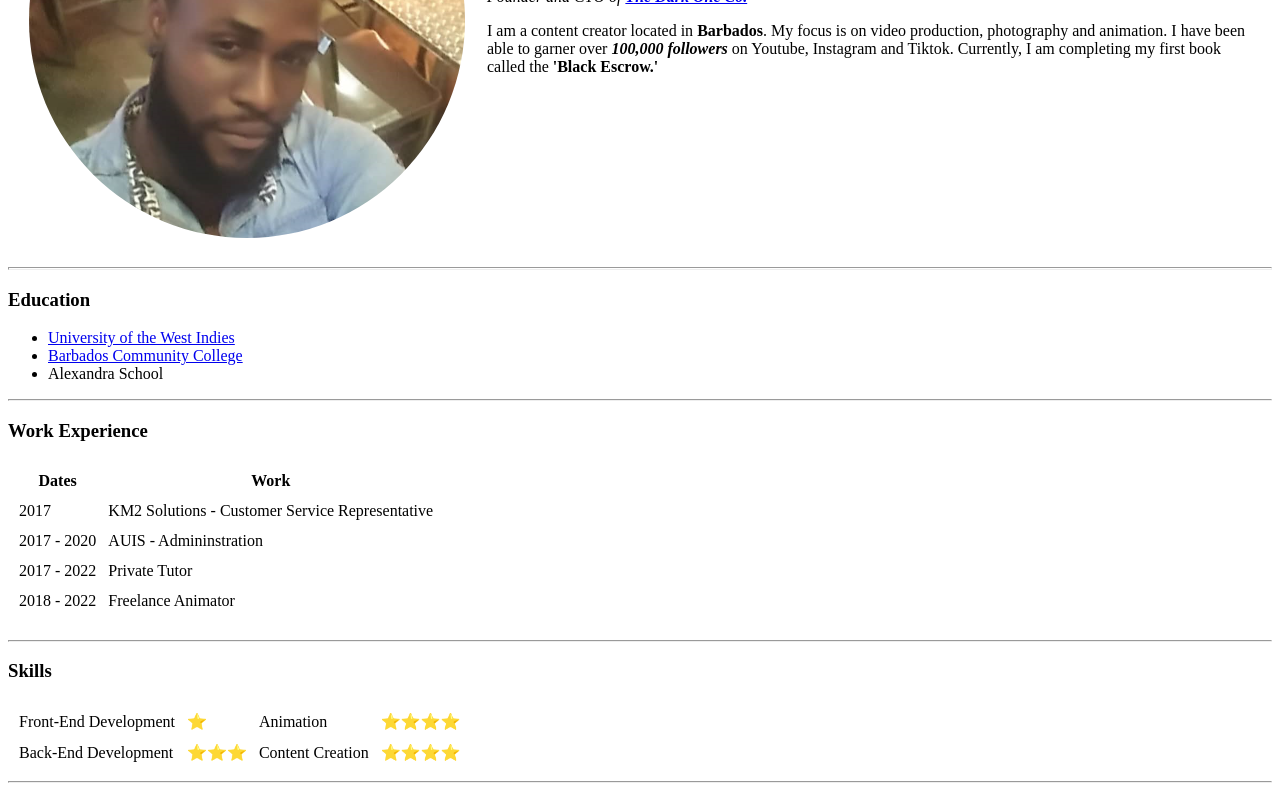
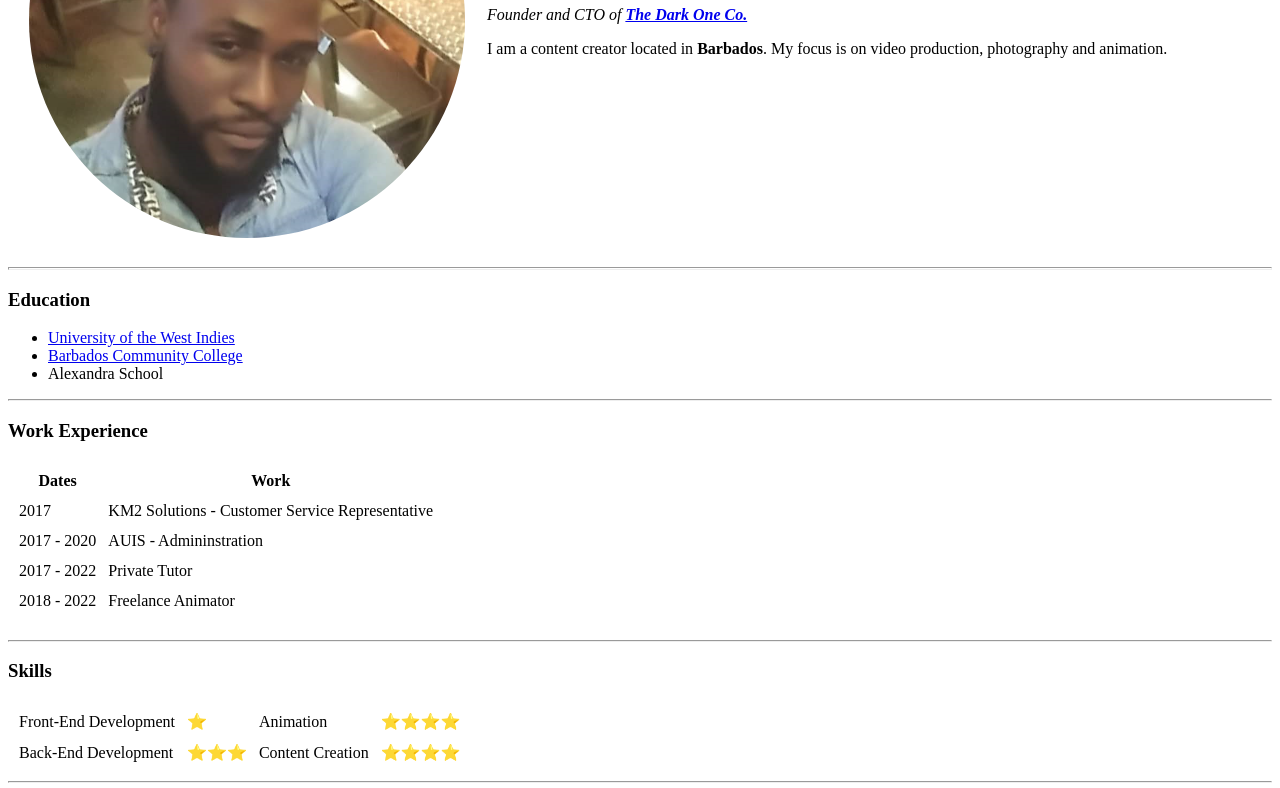
Before and after one commit to RAGthecoder/cv, a plain HTML site: page index.html in a window 1280 px wide. Shown: the part 227-1015 px from the top of the page. Drawn offline with Linux system fonts and the light colour scheme.

Commit message:
Update index.html

```diff
--- a/index.html
+++ b/index.html
@@ -13,9 +13,7 @@
       <td><h1>Randy Griffith</h1>
         <em><p>Founder and CTO of <strong><a href="https://appbrewery.com/">The Dark One Co.</a></strong></p></em>
         <p>I am a content creator located in <strong>Barbados</strong>. My focus is on video
-          production, photography and animation. I have been able to garner
-          over <strong><i>100,000 followers</i></strong> on Youtube, Instagram and Tiktok. Currently,
-          I am completing my first book called the <strong>'Black Escrow.'</strong>
+          production, photography and animation. </strong>
         </p>
         <br>
       </td>
```
